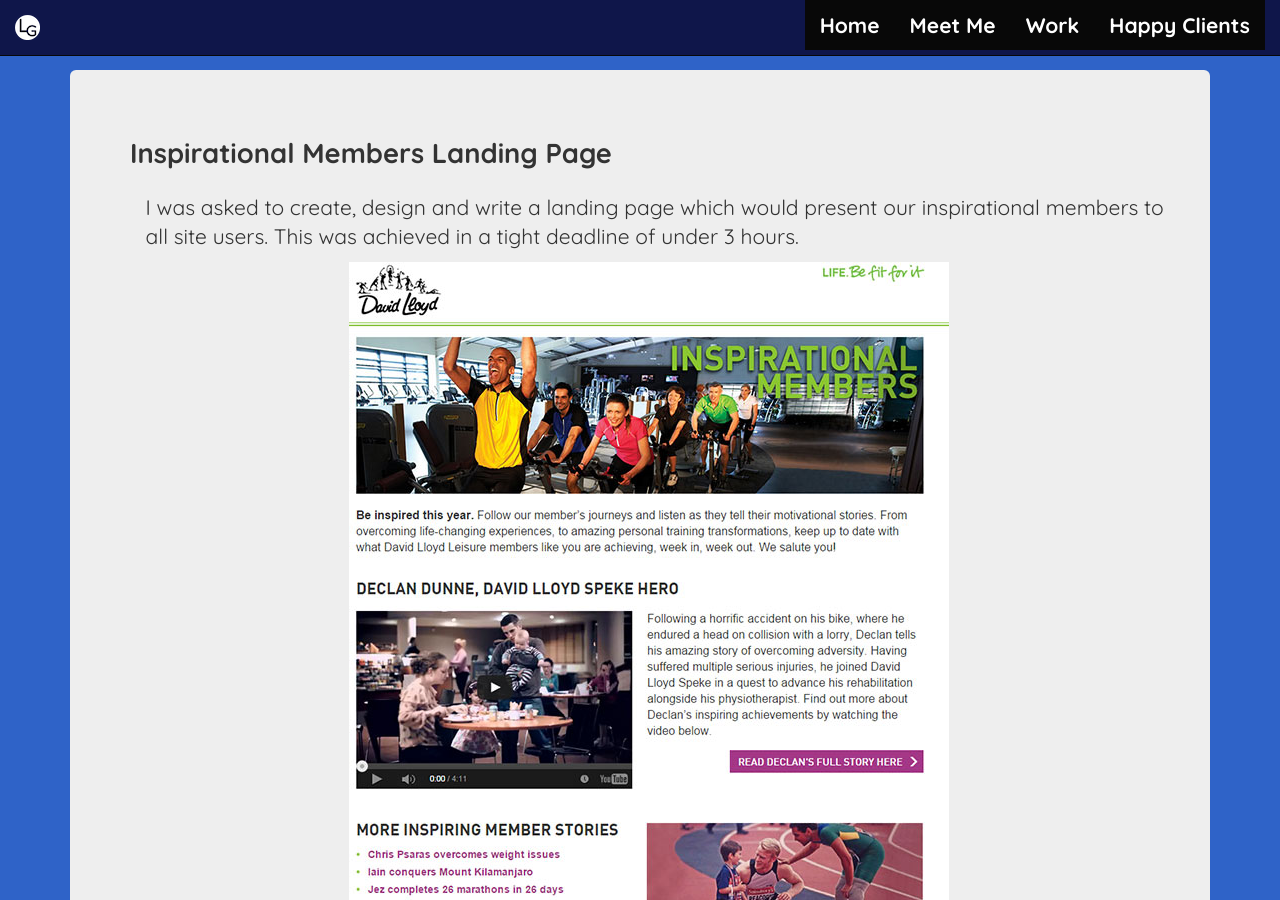
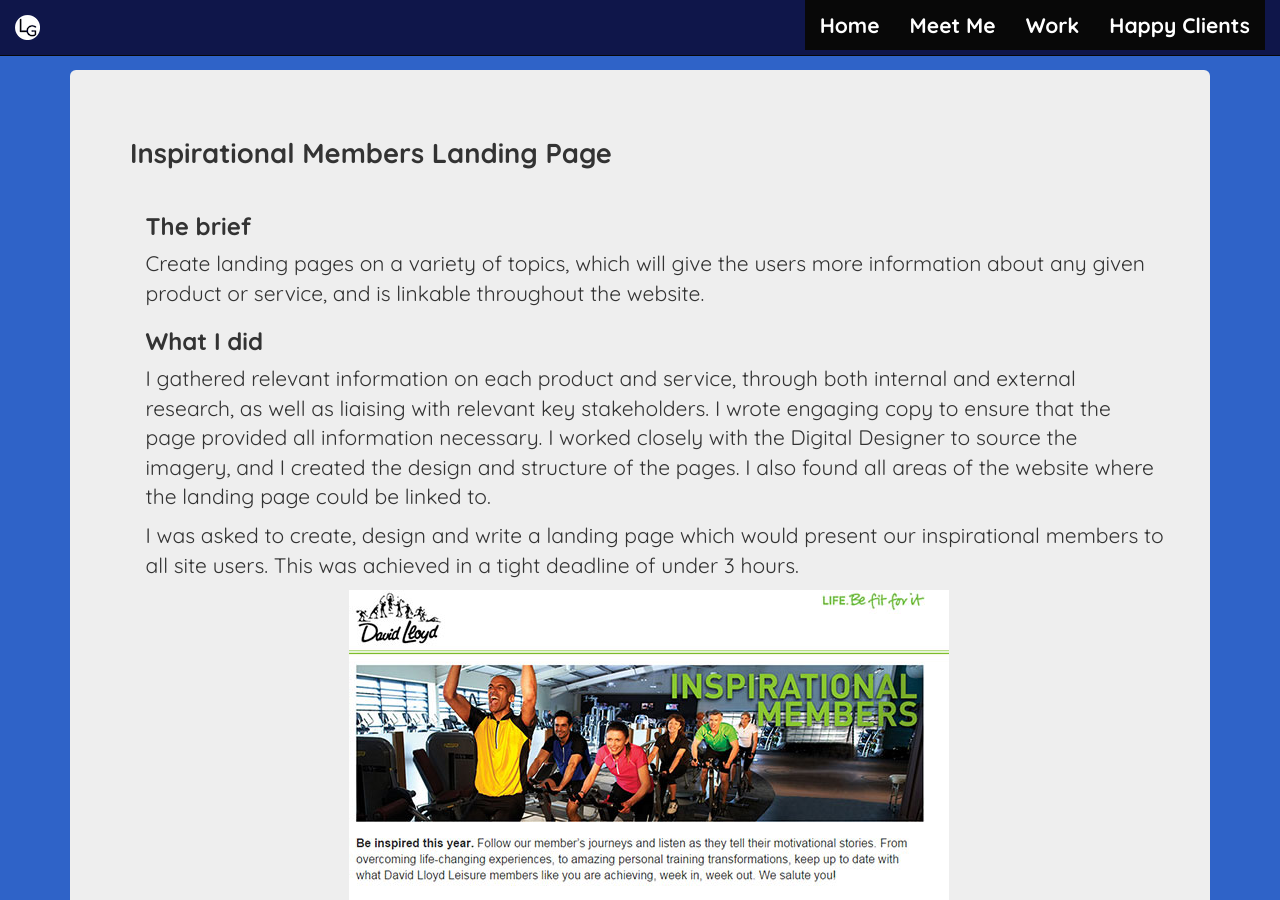
Before and after one commit to luisagottardo/luisagottardo.github.io, a Jekyll site: the page make/dl-landingpages.html, which Jekyll copies as it is, in a window 1280 px wide and 900 px high. Built offline with Jekyll 4.4.1, drawn with Linux system fonts in a browser that asks for light colours.

Commit message:
Adding dl landing page

```diff
--- a/make/dl-landingpage.html
+++ b/make/dl-landingpages.html
@@ -71,6 +71,10 @@
           <div class="meet-BRD">
             <div class="row about-yael">
               <div class="about-left">
+                <h3>The brief</h3>
+                <p>Create landing pages on a variety of topics, which will give the users more information about any given product or service, and is linkable throughout the website.</p>
+                <h3>What I did</h3>
+                <p>I gathered relevant information on each product and service, through both internal and external research, as well as liaising with relevant key stakeholders. I wrote engaging copy to ensure that the page provided all information necessary. I worked closely with the Digital Designer to source the imagery, and I created the design and structure of the pages. I also found all areas of the website where the landing page could be linked to. </p>
                 <p>I was asked to create, design and write a landing page which would present our inspirational members to all site users. This was achieved in a tight deadline of under 3 hours.</p>
                 <div class="work-image">
                 	<img src="../images/work/dl-insp-lp.jpg" class="img-responsive"/>
```
